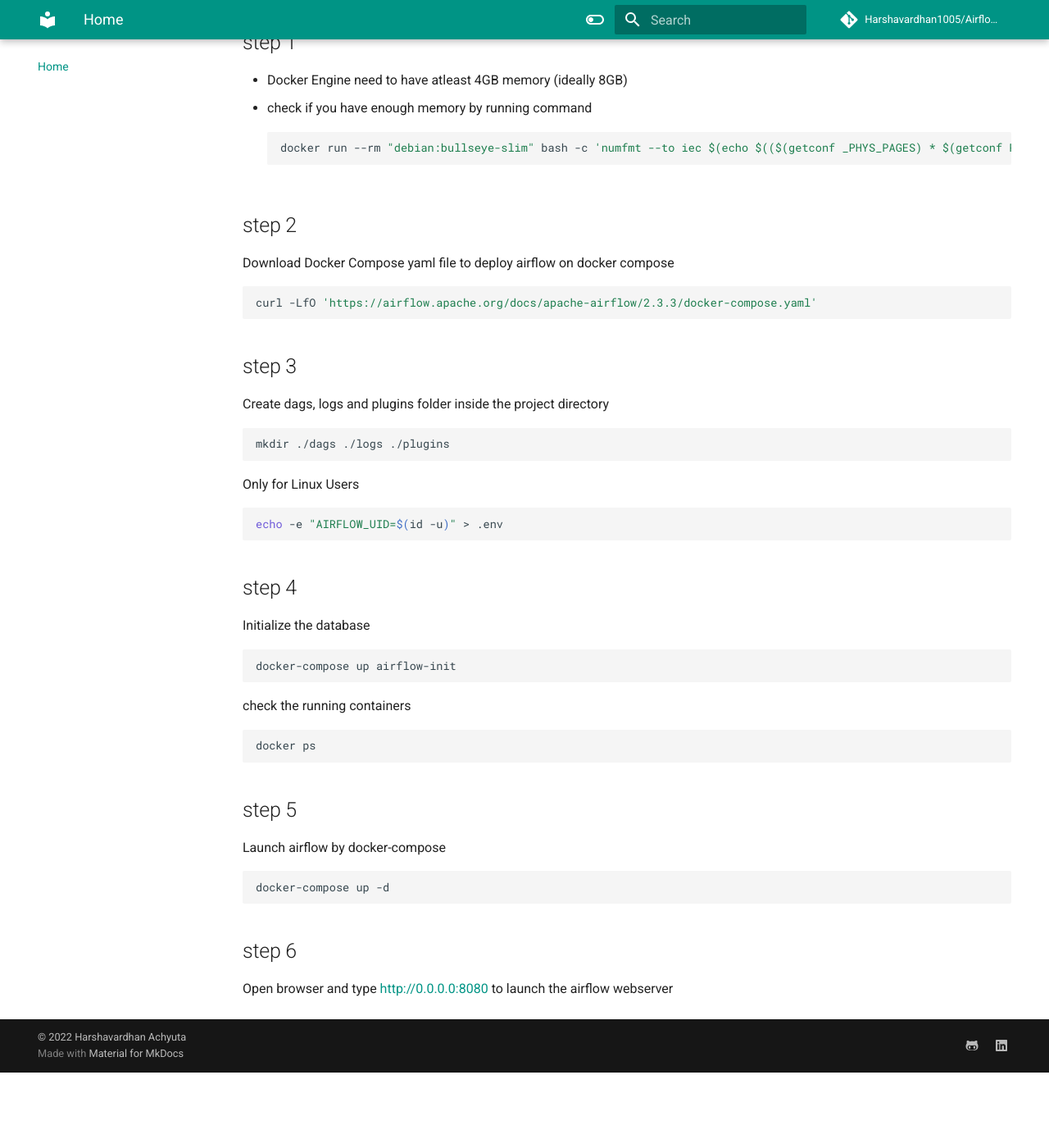
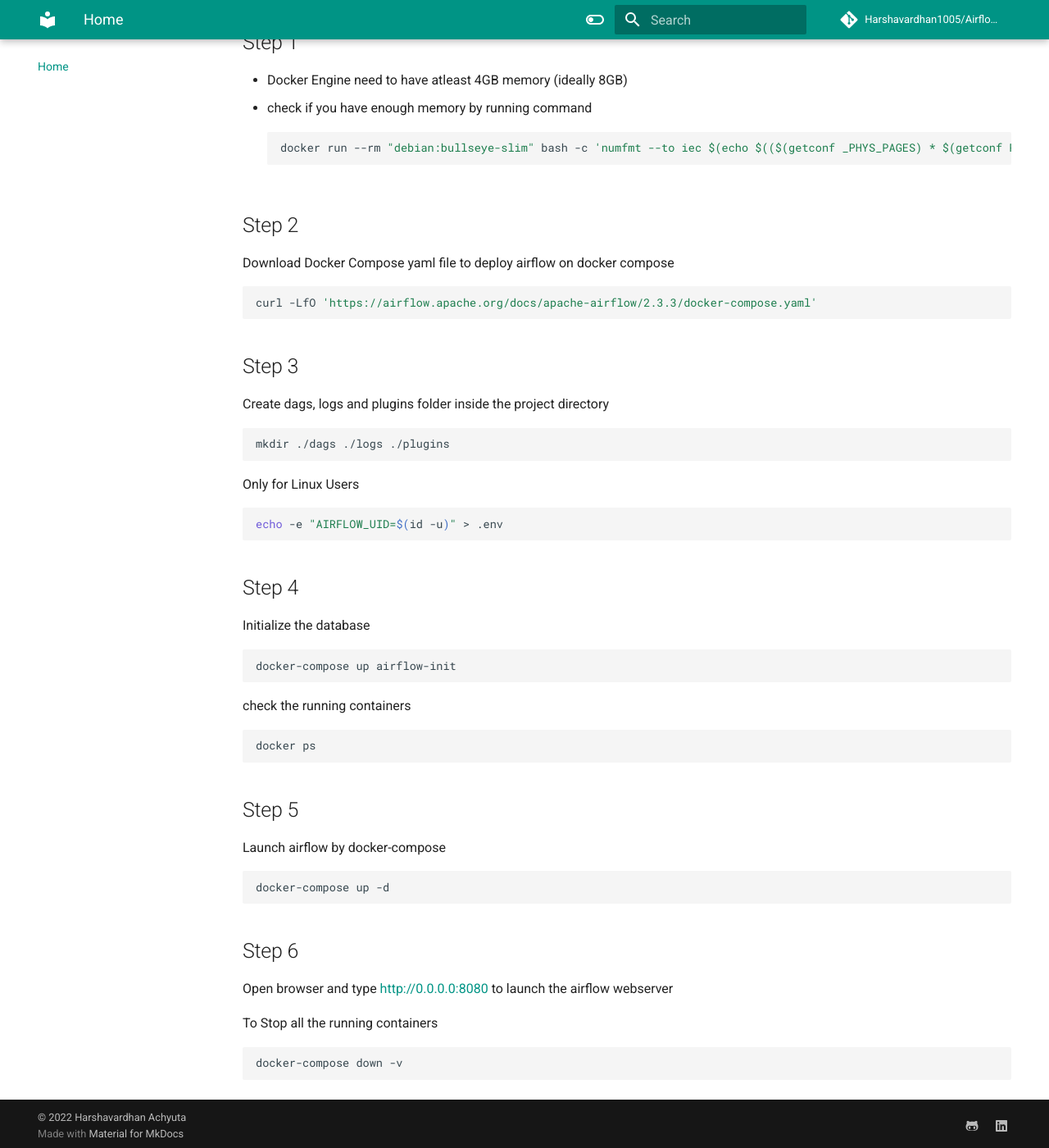
Before and after one commit to Harshavardhan1005/Airflow_Docker, an MkDocs documentation site: the page built from docs/index.md, in a window 1280 px wide and 1400 px high, scrolled down 374 px. Shown: the whole window at 82% size. Built offline with MkDocs 1.6.1 and Material for MkDocs 9.7.7, drawn with Linux system fonts in a browser that asks for light colours; comment, search, counter and statistics services are not loaded; before the commit the page ends 1682 px from its top, so only the background shows below that.

Commit message:
changes in yamls file

````diff
--- a/docs/index.md
+++ b/docs/index.md
@@ -5,7 +5,7 @@
 * Python version > 3.6
 * Install Docker and Docker-Compose
 
-## step 1
+## Step 1
 
 * Docker Engine need to have atleast 4GB memory (ideally 8GB)
 * check if you have enough memory by running command
@@ -13,14 +13,14 @@
 docker run --rm "debian:bullseye-slim" bash -c 'numfmt --to iec $(echo $(($(getconf _PHYS_PAGES) * $(getconf PAGE_SIZE))))'
 ```
 
-## step 2
+## Step 2
 
 Download Docker Compose yaml file to deploy airflow on docker compose
 ```bash
 curl -LfO 'https://airflow.apache.org/docs/apache-airflow/2.3.3/docker-compose.yaml'
 ```
 
-## step 3
+## Step 3
 
 Create dags, logs and plugins folder inside the project directory
 ```bash
@@ -32,7 +32,7 @@
 echo -e "AIRFLOW_UID=$(id -u)" > .env
 ```
 
-## step 4
+## Step 4
 
 Initialize the database
 ```bash
@@ -44,13 +44,20 @@
 docker ps
 ```
 
-## step 5
+## Step 5
 
 Launch airflow by docker-compose
 ```bash
 docker-compose up -d
 ```
 
-## step 6
+## Step 6
 
 Open browser and type [http://0.0.0.0:8080](http://0.0.0.0:8080) to launch the airflow webserver
+[]()
+
+
+To Stop all the running containers
+```bash
+docker-compose down -v
+```
````
Also changed, not shown: docs/img/airflow.png (added).
